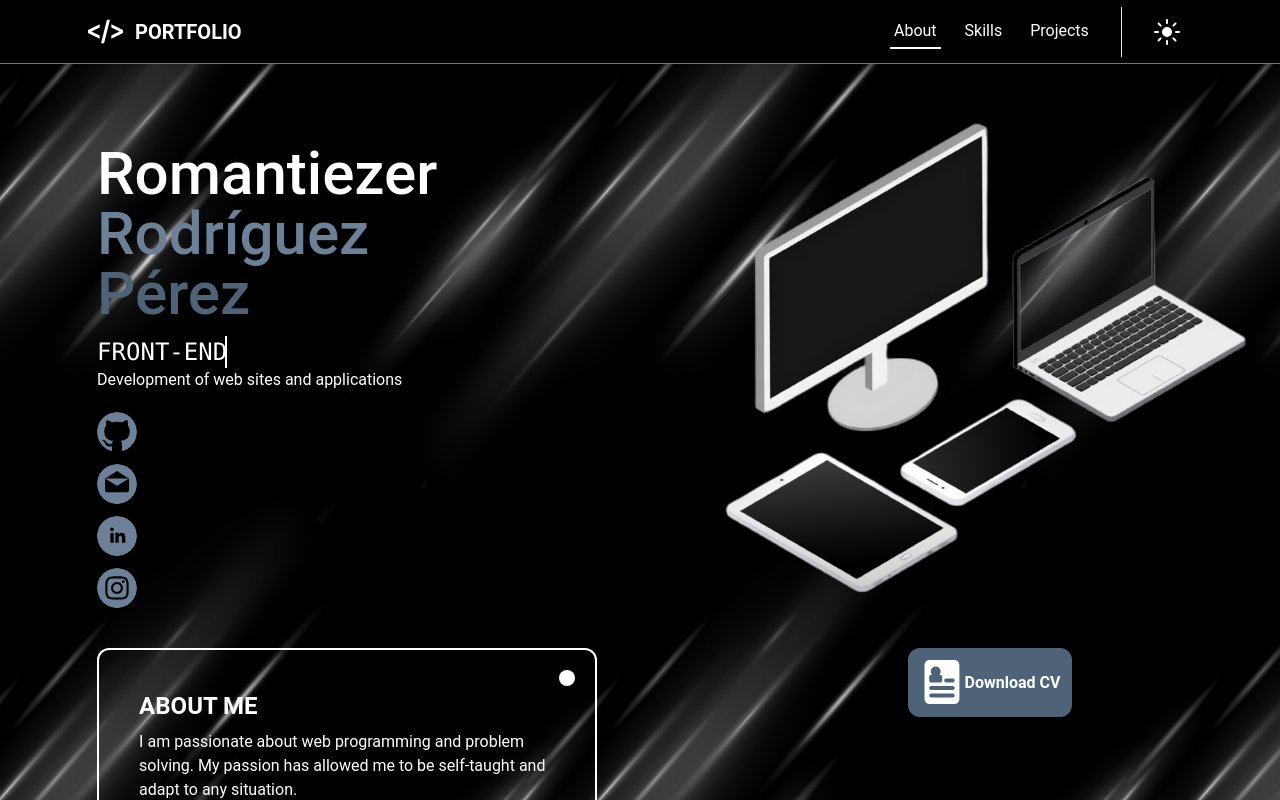
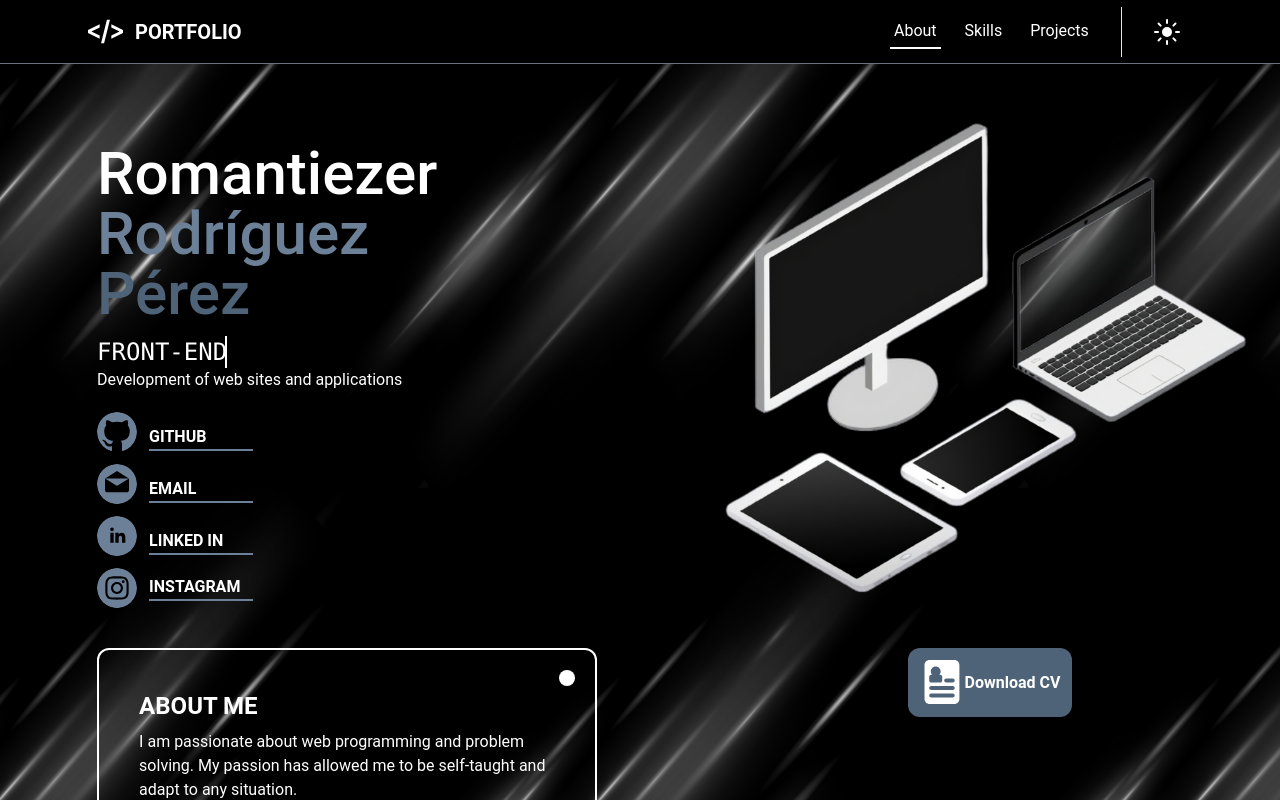
Before and after one commit to lRomanti01/portfolio-react-tailwind, a React (Vite) app: page / in a window 1280 px wide. Shown: the top 800 px of the page. Built offline with nearby package versions, Linux system fonts and the light colour scheme.

Commit message:
Make the download CV works

```diff
--- a/src/components/About.jsx
+++ b/src/components/About.jsx
@@ -6,6 +6,7 @@ import IconEmail from "./icons/IconEmail";
 import IconVC from "./icons/IconVC";
 import IconLinkedin from "./icons/IconLinkedin";
 import IconInstagram from "./icons/IconInstagram";
+import CV from "../assets/downloads/Romantiezer - CV.pdf"
 import { useRef } from "react";
 
 const About = () => {
@@ -98,7 +99,7 @@ const About = () => {
             hover:shadow-gray-500 dark:hover:shadow-white hover:scale-105 hover:bg-[#4f6378] dark:hover:bg-[#6c8097]"
           >
             <IconVC fill="white" />
-            <span className="font-bold">Download CV</span>
+            <a className="font-bold" href={CV} download>Download CV</a>
           </button>
         </div>
       </div>
--- a/src/components/IconButton.jsx
+++ b/src/components/IconButton.jsx
@@ -1,33 +1,40 @@
-import "../stylesheets/animation.css";
 import { useRef } from "react";
 
 const IconButton = ({ svg, link, title }) => {
   const titleB = useRef(null);
 
   const handleOver = () => {
-    titleB.current.classList.remove("animationCOut");
-    titleB.current.classList.add("animationC");
+    titleB.current.classList.remove("md:animate-typingOut");
+    titleB.current.classList.add("md:animate-typing");
+    titleB.current.classList.remove("md:w-[0ch]");
+    titleB.current.classList.add("md:w-[11ch]");
   };
 
   const handleOut = () => {
-    titleB.current.classList.remove("animationC");
-    titleB.current.classList.add("animationCOut");
+    titleB.current.classList.remove("md:animate-typing");
+    titleB.current.classList.add("md:animate-typingOut");
+    titleB.current.classList.remove("md:w-[11ch]");
+    titleB.current.classList.add("md:w-[0ch]");
   };
 
   return (
     <a
-      className="text-black dark:text-white cursor-pointer flex items-center w-52"
+      className="text-black dark:text-white flex items-center w-52"
       target="_blank"
       href={link}
     >
       {
-        <div onMouseOver={handleOver} onMouseOut={handleOut}>
+        <div
+          className="cursor-pointer"
+          onMouseOver={handleOver}
+          onMouseOut={handleOut}
+        >
           {svg}
         </div>
       }
       <p
         ref={titleB}
-        className="animationCOut ml-3 border-b-2 border-[#6c8097] font-bold uppercase"
+        className="md:animate-typingOut w-[11ch] whitespace-nowrap overflow-hidden ml-3 border-b-2 border-[#6c8097] font-bold uppercase"
       >
         {title}
       </p>
--- a/tailwind.config.js
+++ b/tailwind.config.js
@@ -5,7 +5,21 @@ export default {
     "./src/**/*.{js,ts,jsx,tsx}",
   ],
   theme: {
-    extend: {},
+    extend: {
+      keyframes: {
+        typing: {
+          '0%' : { width: '0' }
+        },
+        typingOut: {
+          '0%' : { width: '50%' },
+          '50%' : { width: '0' }
+        }
+      },
+      animation:{
+        'typing' : 'typing .5s forwards',
+        'typingOut' : 'typingOut .5s forwards'
+      }
+    },
   },
   plugins: [],
   darkMode: 'class'
```
Also changed, not shown: 1 other file (tests, documents, lock files or other folders).
